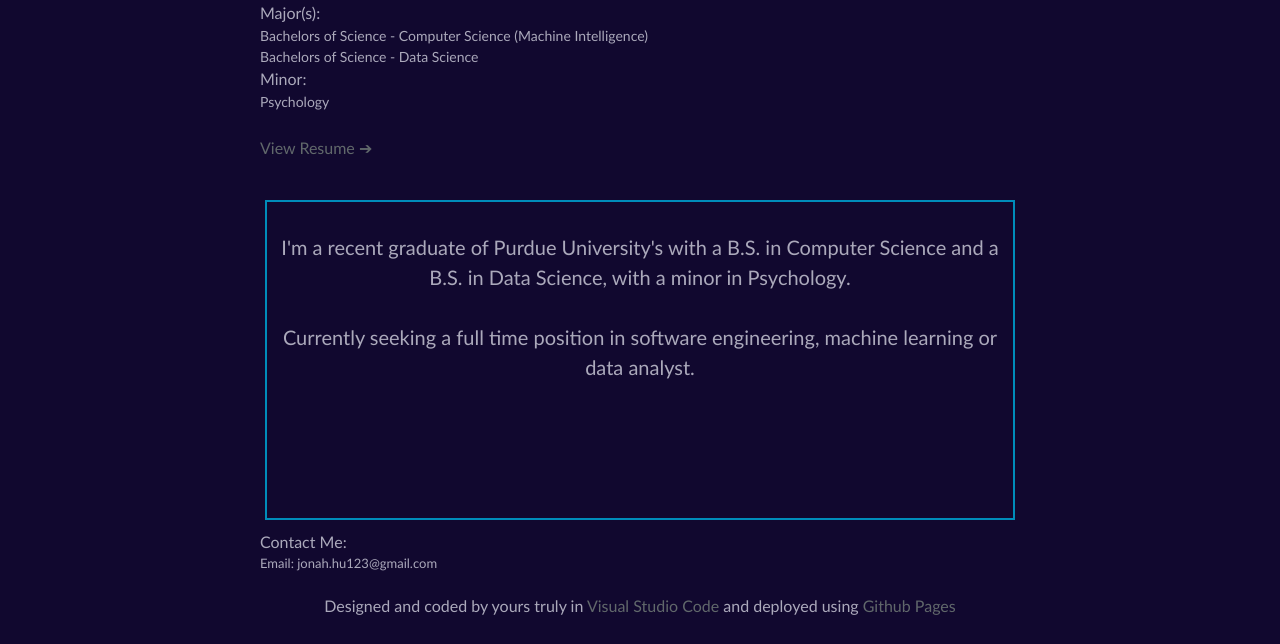
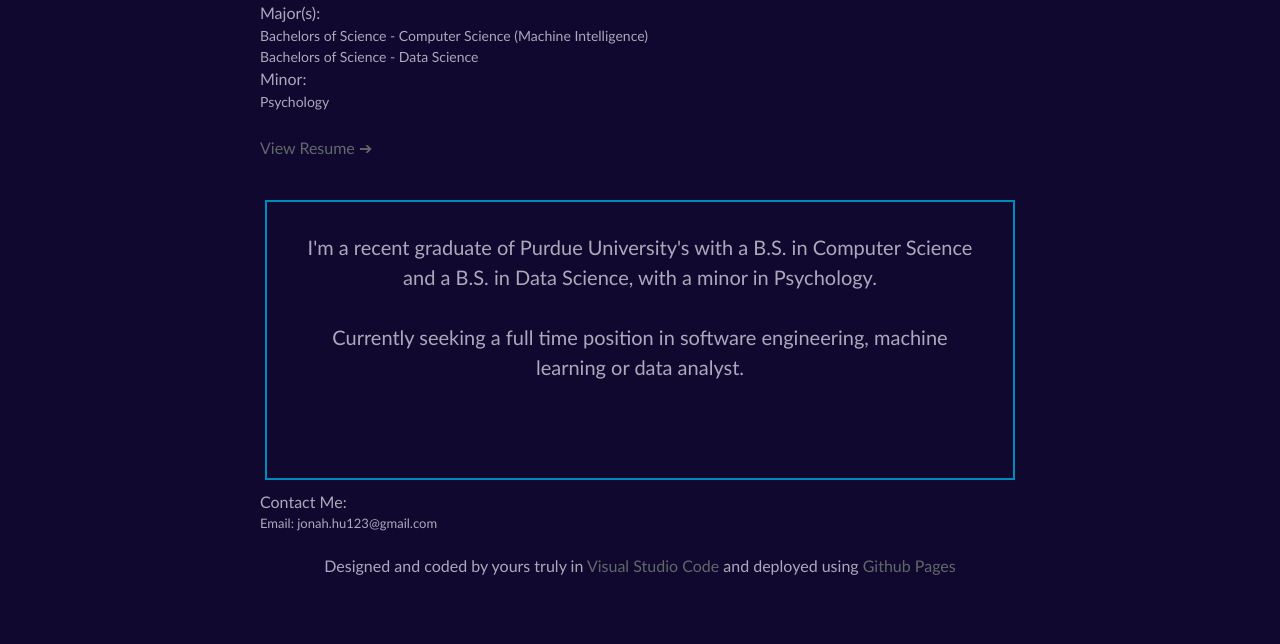
Before and after one commit to Googlenet/Googlenet.github.io, a plain HTML site: page index.html in a window 1280 px wide. Shown: the part 158-802 px from the top of the page. Drawn offline with Linux system fonts and the light colour scheme.

Commit message:
minor changes

```diff
--- a/index.html
+++ b/index.html
@@ -76,9 +76,6 @@
 
 			<div class="section one" id="section1">
 				<p>
-					&nbsp;
-				</p>
-				<p>
 					I'm a recent graduate of Purdue University's
 					with a B.S. in Computer Science and a B.S. in Data Science, with a minor
 					in Psychology.
--- a/style.css
+++ b/style.css
@@ -169,16 +169,19 @@ input[type="submit"]:hover {
 }
 
 .section {
-	height: 40vh;
+
+	min-height: 35vh;
 	border-color: #008CBA;
 	border-style: solid;
 	border-width: 2px;
 
 	/*background-color: #3a398a;*/
+
 	font-size: 20px;
 	color: #aba9bb;
 	text-align: center;
 	margin: 10px 5px;
+	padding: 30px 30px;
 }
 
 footer {
```
